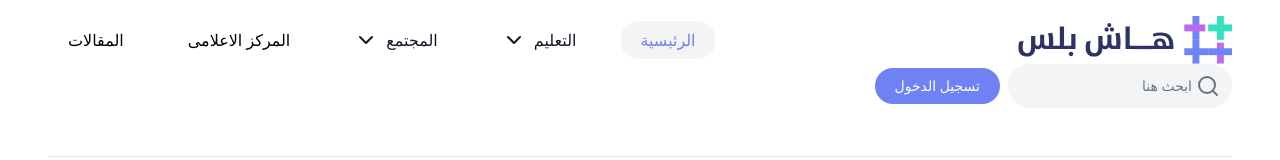
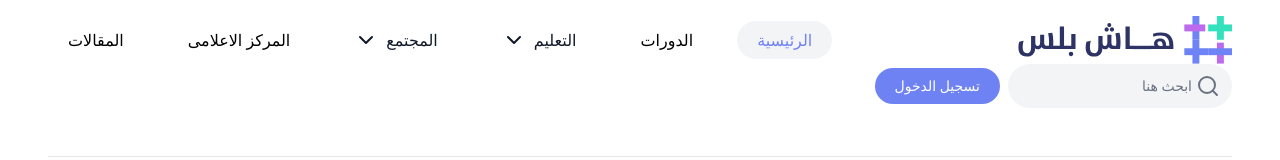
Before and after one commit to Abdulah-Kamel/Hash-plus-demo, a React (Vite) app: page /course in a window 1280 px wide. Shown: the top 160 px of the page. Built offline with nearby package versions, Linux system fonts and the light colour scheme; a web font is replaced by a local one.

Commit message:
finished course page

```diff
--- a/src/data/navigationData.js
+++ b/src/data/navigationData.js
@@ -2,11 +2,16 @@ export const navLinks = [
   {
     id: 1,
     label: 'الرئيسية',
-    href: '#',
+    href: '/',
     isActive: true,
   },
   {
     id: 2,
+    label: 'الدورات',
+    href: '/course',
+  },
+  {
+    id: 3,
     label: 'التعليم',
     href: '#',
     hasDropdown: true,
@@ -17,7 +22,7 @@ export const navLinks = [
     ],
   },
   {
-    id: 3,
+    id: 4,
     label: 'المجتمع',
     href: '#',
     hasDropdown: true,
@@ -28,12 +33,12 @@ export const navLinks = [
     ],
   },
   {
-    id: 4,
+    id: 5,
     label: 'المركز الاعلامى',
     href: '#',
   },
   {
-    id: 5,
+    id: 6,
     label: 'المقالات',
     href: '#',
   },
```
